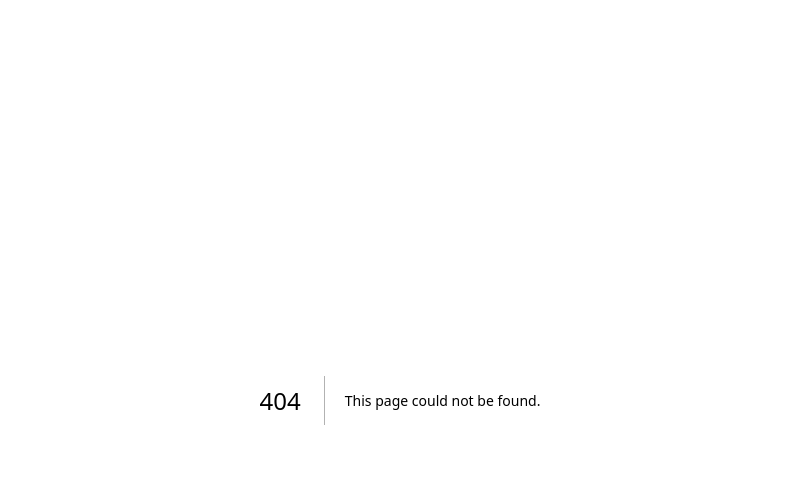
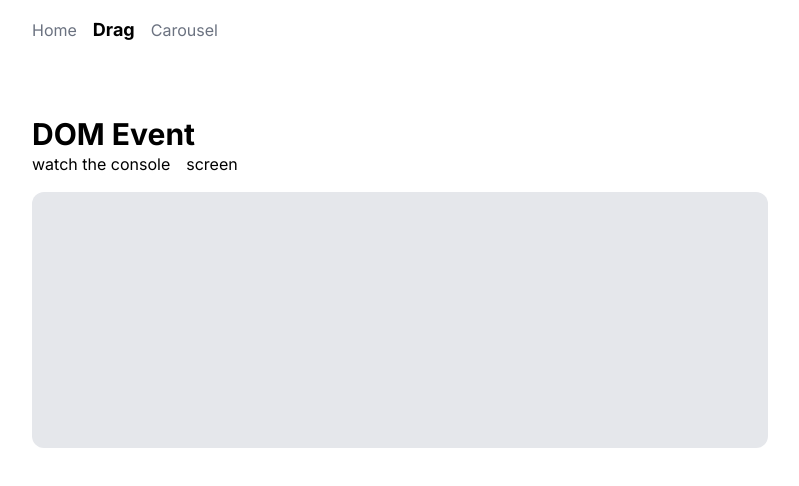
Before and after one commit to sunhoh/mouse-event, a Next.js app: page /drag in a window 1280 px wide. Before the commit this address had no page. Shown: the top 486 px of the page, without its empty margins (240-1039 px from the left). Built offline with nearby package versions, Linux system fonts and the light colour scheme.

Commit message:
add: interaction animation

```diff
--- a/next.config.js
+++ b/next.config.js
@@ -1,4 +1,6 @@
 /** @type {import('next').NextConfig} */
-const nextConfig = {}
+const nextConfig = {
+
+}
 
 module.exports = nextConfig
--- /dev/null
+++ b/src/app/carousel/page.tsx
@@ -0,0 +1,9 @@
+import React from 'react'
+
+const page = () => {
+  return (
+    <div>carousel</div>
+  )
+}
+
+export default page
--- /dev/null
+++ b/src/app/drag/page.tsx
@@ -0,0 +1,19 @@
+'use client'
+import React from 'react'
+
+const page = () => {
+  return (
+    <>
+      <div className='mb-4'>
+        <h1 className='text-3xl font-bold'>DOM Event</h1>
+        <span>watch the console</span>
+        <span className='ml-4'>screen</span>
+      </div>
+
+      <div className='relative h-64 overflow-hidden rounded-xl bg-gray-200 dark:bg-[#121212] grid items-center justify-center'>
+      </div>
+    </>
+  )
+}
+
+export default page
--- a/src/app/globals.css
+++ b/src/app/globals.css
@@ -2,26 +2,51 @@
 @tailwind components;
 @tailwind utilities;
 
-:root {
-  --foreground-rgb: 0, 0, 0;
-  --background-start-rgb: 214, 219, 220;
-  --background-end-rgb: 255, 255, 255;
+
+* {
+  box-sizing: border-box;
+  user-select: none;
+  scrollbar-width: none;
+  -ms-overflow-style: none;
+  -webkit-tap-highlight-color: rgba(0, 0, 0, 0);
 }
 
-@media (prefers-color-scheme: dark) {
-  :root {
-    --foreground-rgb: 255, 255, 255;
-    --background-start-rgb: 0, 0, 0;
-    --background-end-rgb: 0, 0, 0;
+html,
+body {
+  padding: 0;
+  margin: 0;
+  max-height: 100vh;
+}
+
+ol, ul, li {
+  list-style: none;
+}
+
+
+@keyframes random {
+  10% {
+    background: #4a007f;
+    box-shadow: 0 0 90px 20px rgb(223, 25, 25);
+  }
+  25% {
+    background: #008490;
+    box-shadow: 0 0 100px 40px rgb(89, 89, 221);
+  }
+  50% {
+    background: #008490;
+    box-shadow: 0 90px 20px green;
+  }
+  75% {
+    background: #929700;
+    box-shadow: 0 0 100px 40px magenta;
+  }
+  95% {
+    background: #d57936;
+    box-shadow: 0 0 90px 20px violet;
   }
 }
 
-body {
-  color: rgb(var(--foreground-rgb));
-  background: linear-gradient(
-      to bottom,
-      transparent,
-      rgb(var(--background-end-rgb))
-    )
-    rgb(var(--background-start-rgb));
+.animation-random {
+  transition: all ease-out 2s;
+  animation: random 15s linear infinite;
 }
--- a/src/app/layout.tsx
+++ b/src/app/layout.tsx
@@ -1,6 +1,7 @@
 import type { Metadata } from 'next'
 import { Inter } from 'next/font/google'
 import './globals.css'
+import Nav from '@/components/Nav'
 
 const inter = Inter({ subsets: ['latin'] })
 
@@ -16,7 +17,14 @@ export default function RootLayout({
 }) {
   return (
     <html lang="en">
-      <body className={inter.className}>{children}</body>
+      <body className={inter.className}>
+        <div className="mx-auto max-w-4xl px-6 lg:max-w-6xl lg:px-8">
+          <Nav/>
+          <main className='p-4 mt-10 mx-auto max-w-3xl pb-10'>
+            {children}
+          </main>
+        </div>
+      </body>
     </html>
   )
 }
--- a/src/app/page.tsx
+++ b/src/app/page.tsx
@@ -1,113 +1,30 @@
-import Image from 'next/image'
+'use client'
+import { useRef, useEffect } from 'react'
+import { rendomAnimation } from '@/utils'
 
 export default function Home() {
+  const ref = useRef<HTMLDivElement[]>([])
+
+  useEffect(() => {
+    const interval = setInterval(() => {
+      rendomAnimation(ref);
+    }, 1500);
+
+    return () => clearInterval(interval);
+  }, []);
+
   return (
-    <main className="flex min-h-screen flex-col items-center justify-between p-24">
-      <div className="z-10 max-w-5xl w-full items-center justify-between font-mono text-sm lg:flex">
-        <p className="fixed left-0 top-0 flex w-full justify-center border-b border-gray-300 bg-gradient-to-b from-zinc-200 pb-6 pt-8 backdrop-blur-2xl dark:border-neutral-800 dark:bg-zinc-800/30 dark:from-inherit lg:static lg:w-auto  lg:rounded-xl lg:border lg:bg-gray-200 lg:p-4 lg:dark:bg-zinc-800/30">
-          Get started by editing&nbsp;
-          <code className="font-mono font-bold">src/app/page.tsx</code>
-        </p>
-        <div className="fixed bottom-0 left-0 flex h-48 w-full items-end justify-center bg-gradient-to-t from-white via-white dark:from-black dark:via-black lg:static lg:h-auto lg:w-auto lg:bg-none">
-          <a
-            className="pointer-events-none flex place-items-center gap-2 p-8 lg:pointer-events-auto lg:p-0"
-            href="https://vercel.com?utm_source=create-next-app&utm_medium=appdir-template&utm_campaign=create-next-app"
-            target="_blank"
-            rel="noopener noreferrer"
-          >
-            By{' '}
-            <Image
-              src="/vercel.svg"
-              alt="Vercel Logo"
-              className="dark:invert"
-              width={100}
-              height={24}
-              priority
-            />
-          </a>
-        </div>
+    <div className='h-full flex place-content-center'>
+      <div className='relative flex justify-center my-8 w-[570px] h-[400px]'>
+        {Array.from({length: 10}, (_, i) => i + 1).map((_,i)=>{
+          return (
+            <span key={i} ref={(ele)=> (ref.current[i] = ele  as HTMLDivElement)}
+              className='absolute inset-y-1/2 h-[1px] rounded-full animation-random border border-solid'
+            >
+            </span>
+          )
+        })}
       </div>
-
-      <div className="relative flex place-items-center before:absolute before:h-[300px] before:w-[480px] before:-translate-x-1/2 before:rounded-full before:bg-gradient-radial before:from-white before:to-transparent before:blur-2xl before:content-[''] after:absolute after:-z-20 after:h-[180px] after:w-[240px] after:translate-x-1/3 after:bg-gradient-conic after:from-sky-200 after:via-blue-200 after:blur-2xl after:content-[''] before:dark:bg-gradient-to-br before:dark:from-transparent before:dark:to-blue-700 before:dark:opacity-10 after:dark:from-sky-900 after:dark:via-[#0141ff] after:dark:opacity-40 before:lg:h-[360px] z-[-1]">
-        <Image
-          className="relative dark:drop-shadow-[0_0_0.3rem_#ffffff70] dark:invert"
-          src="/next.svg"
-          alt="Next.js Logo"
-          width={180}
-          height={37}
-          priority
-        />
-      </div>
-
-      <div className="mb-32 grid text-center lg:max-w-5xl lg:w-full lg:mb-0 lg:grid-cols-4 lg:text-left">
-        <a
-          href="https://nextjs.org/docs?utm_source=create-next-app&utm_medium=appdir-template&utm_campaign=create-next-app"
-          className="group rounded-lg border border-transparent px-5 py-4 transition-colors hover:border-gray-300 hover:bg-gray-100 hover:dark:border-neutral-700 hover:dark:bg-neutral-800/30"
-          target="_blank"
-          rel="noopener noreferrer"
-        >
-          <h2 className={`mb-3 text-2xl font-semibold`}>
-            Docs{' '}
-            <span className="inline-block transition-transform group-hover:translate-x-1 motion-reduce:transform-none">
-              -&gt;
-            </span>
-          </h2>
-          <p className={`m-0 max-w-[30ch] text-sm opacity-50`}>
-            Find in-depth information about Next.js features and API.
-          </p>
-        </a>
-
-        <a
-          href="https://nextjs.org/learn?utm_source=create-next-app&utm_medium=appdir-template-tw&utm_campaign=create-next-app"
-          className="group rounded-lg border border-transparent px-5 py-4 transition-colors hover:border-gray-300 hover:bg-gray-100 hover:dark:border-neutral-700 hover:dark:bg-neutral-800/30"
-          target="_blank"
-          rel="noopener noreferrer"
-        >
-          <h2 className={`mb-3 text-2xl font-semibold`}>
-            Learn{' '}
-            <span className="inline-block transition-transform group-hover:translate-x-1 motion-reduce:transform-none">
-              -&gt;
-            </span>
-          </h2>
-          <p className={`m-0 max-w-[30ch] text-sm opacity-50`}>
-            Learn about Next.js in an interactive course with&nbsp;quizzes!
-          </p>
-        </a>
-
-        <a
-          href="https://vercel.com/templates?framework=next.js&utm_source=create-next-app&utm_medium=appdir-template&utm_campaign=create-next-app"
-          className="group rounded-lg border border-transparent px-5 py-4 transition-colors hover:border-gray-300 hover:bg-gray-100 hover:dark:border-neutral-700 hover:dark:bg-neutral-800/30"
-          target="_blank"
-          rel="noopener noreferrer"
-        >
-          <h2 className={`mb-3 text-2xl font-semibold`}>
-            Templates{' '}
-            <span className="inline-block transition-transform group-hover:translate-x-1 motion-reduce:transform-none">
-              -&gt;
-            </span>
-          </h2>
-          <p className={`m-0 max-w-[30ch] text-sm opacity-50`}>
-            Explore the Next.js 13 playground.
-          </p>
-        </a>
-
-        <a
-          href="https://vercel.com/new?utm_source=create-next-app&utm_medium=appdir-template&utm_campaign=create-next-app"
-          className="group rounded-lg border border-transparent px-5 py-4 transition-colors hover:border-gray-300 hover:bg-gray-100 hover:dark:border-neutral-700 hover:dark:bg-neutral-800/30"
-          target="_blank"
-          rel="noopener noreferrer"
-        >
-          <h2 className={`mb-3 text-2xl font-semibold`}>
-            Deploy{' '}
-            <span className="inline-block transition-transform group-hover:translate-x-1 motion-reduce:transform-none">
-              -&gt;
-            </span>
-          </h2>
-          <p className={`m-0 max-w-[30ch] text-sm opacity-50`}>
-            Instantly deploy your Next.js site to a shareable URL with Vercel.
-          </p>
-        </a>
-      </div>
-    </main>
+    </div>
   )
 }
--- /dev/null
+++ b/src/components/Nav.tsx
@@ -0,0 +1,27 @@
+'use client'
+import React from 'react'
+import Link from 'next/link'
+import { PAGES } from '@/constants/index'
+import { usePathname } from 'next/navigation';
+
+
+const Nav = () => {
+    const pathname= usePathname()
+
+  return (
+    <nav className='mx-auto max-w-3xl'>
+        <ul className='flex flex-wrap items-center gap-4 p-4'>
+            {PAGES.map((page)=>{
+                const isPath = pathname === page.href
+                return (
+                    <li key={page.title} className={isPath ? 'text-lg transition-all hover:drop-shadow-lg font-bold' :'text-gray-500'}>
+                        <Link href={page.href} >{page.title}</Link>
+                    </li>
+                )
+            })}
+        </ul>
+    </nav>
+  )
+}
+
+export default Nav
--- /dev/null
+++ b/src/constants/index.ts
@@ -0,0 +1,24 @@
+export const PATH = {
+    HOME:'/',
+    DRAG: '/drag',
+    CAROUSEL:'/carousel'
+  } as const;
+
+  interface Page {
+    href: string;
+    title: string;
+  }
+  export const PAGES: Page[] = [
+    {
+        href: PATH.HOME,
+        title: 'Home',
+      },
+    {
+      href: PATH.DRAG,
+      title: 'Drag',
+    },
+    {
+      href: PATH.CAROUSEL,
+      title: 'Carousel',
+    },
+  ];
--- /dev/null
+++ b/src/utils/index.ts
@@ -0,0 +1,16 @@
+function range(max: number, min: number){
+    return Math.floor(Math.random() * (max - min + 1)) + min;
+}
+
+export function rendomAnimation(ref:any): void {
+  for(let i=0, len = ref.current.length; i<len; i++){
+    let top = range(0, 350);
+    let left = range(0, 530);
+
+    if(ref.current[i] !== null) {
+      ref.current[i].style.top = `${top}px`;
+      ref.current[i].style.left = `${left}px`;
+    }
+
+  }
+}
--- a/tailwind.config.ts
+++ b/tailwind.config.ts
@@ -8,11 +8,18 @@ const config: Config = {
   ],
   theme: {
     extend: {
-      backgroundImage: {
-        'gradient-radial': 'radial-gradient(var(--tw-gradient-stops))',
-        'gradient-conic':
-          'conic-gradient(from 180deg at 50% 50%, var(--tw-gradient-stops))',
+      keyframes: {
+        random:{
+            '10%': { background: '#4a007f', 'box-shadow':'0 0 90px 70px rgb(223, 25, 25)' },
+            '25%': { background: '#008490', 'box-shadow':'0 0 100px 90px rgb(89, 89, 221)'},
+            '50%': { background: '#008490', 'box-shadow':'0 0 90px 70px green'},
+            '75%': { background: '#929700', 'box-shadow':'0 0 100px 90px magenta'},
+            '95%': { background: '#d57936', 'box-shadow':'0 0 90px 70px violet'},
+        }
       },
+      animation: {
+        wiggle: 'random linear 15s infinite',
+      }
     },
   },
   plugins: [],
```
